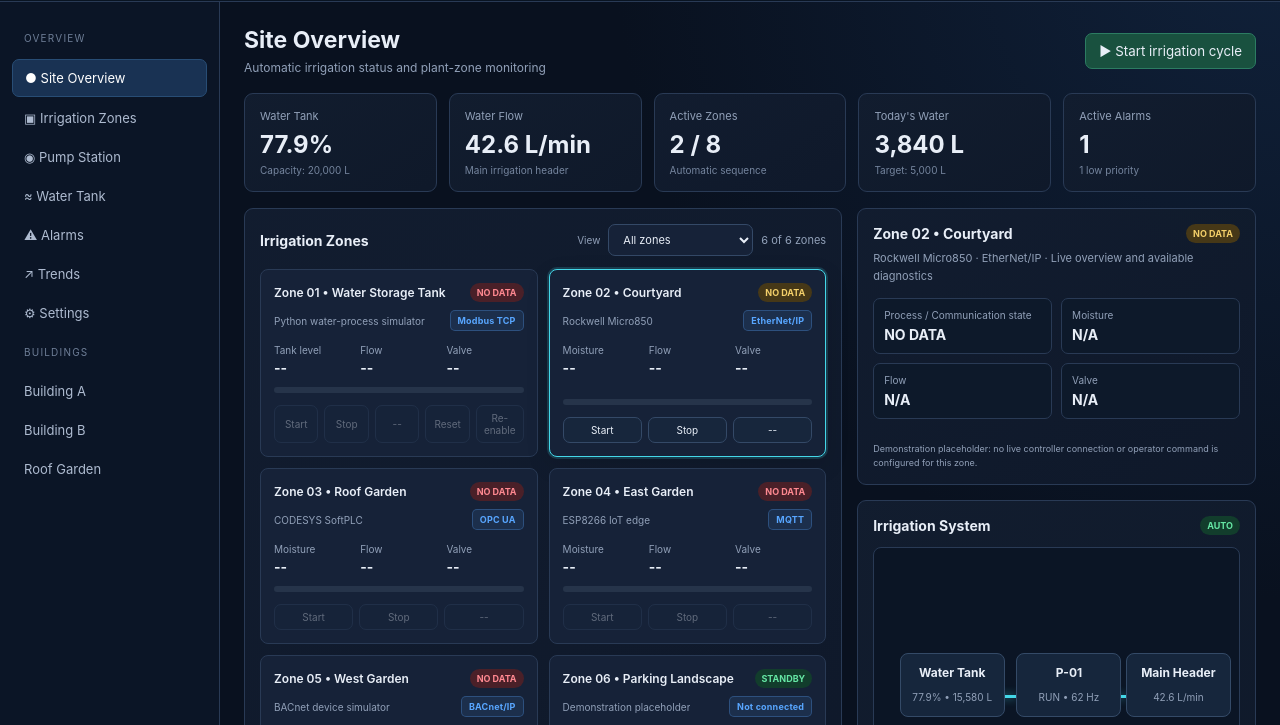
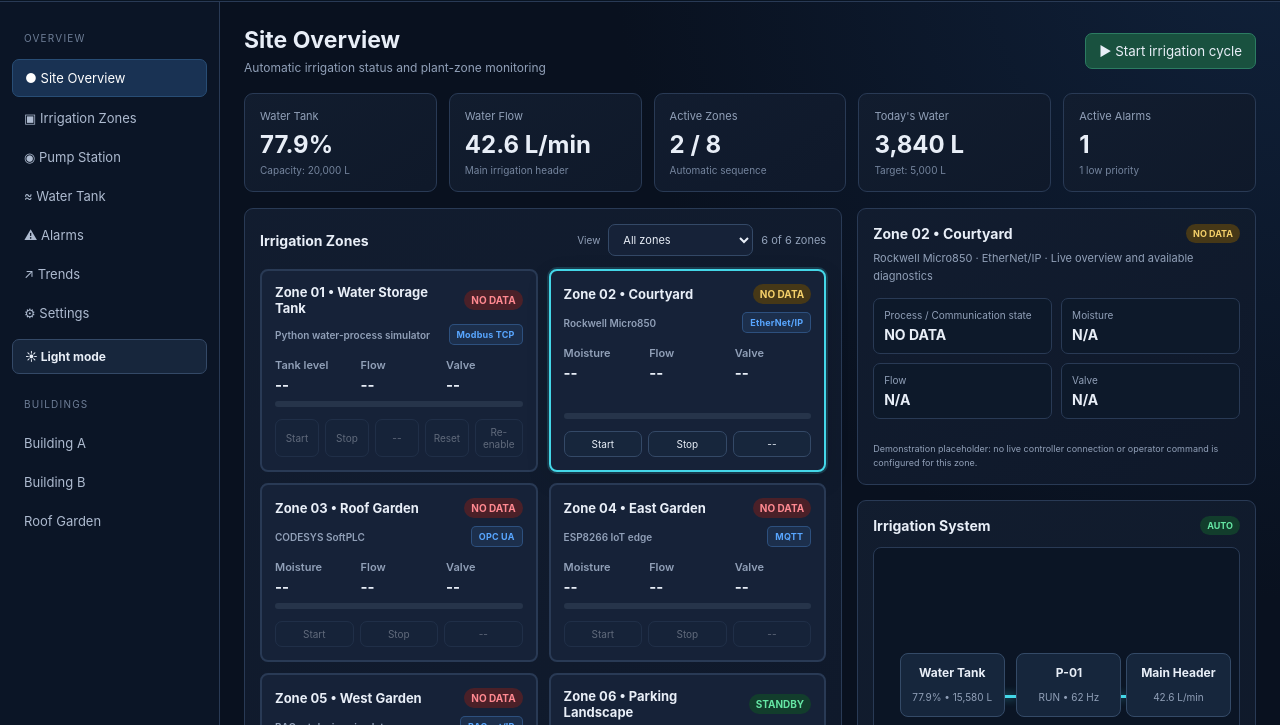
Before and after one commit to Radfar/building-irrigation-scada, a website: page index.html in a window 1280 px wide. Shown: the part 68-793 px from the top of the page. Drawn offline with Linux system fonts and the light colour scheme; no server answers.

Commit message:
Improve zone card readability and move theme control to sidebar

```diff
--- a/index.html
+++ b/index.html
@@ -1562,7 +1562,7 @@
         :root { color-scheme:dark; --surface-raised:#1b2b43; --surface-soft:#0d192a; --header-bg:rgba(10,20,35,.96); }
         body[data-theme="light"] {
             color-scheme:light; --bg:#edf2f7; --panel:#fff; --panel-2:#f4f7fb; --panel-3:#e8eef5;
-            --border:#d4deea; --border-light:#c2cfdd; --text:#172b45; --muted:#60738b;
+            --border:#b8c7d8; --border-light:#a8b9cc; --text:#172b45; --muted:#526982;
             --surface-raised:#fff; --surface-soft:#eaf0f6; --header-bg:rgba(255,255,255,.97);
             background:radial-gradient(circle at top right,#e1edf8 0,var(--bg) 42%);
         }
@@ -1581,8 +1581,20 @@
         body[data-theme="light"] .faceplate-overlay { background:rgba(20,35,55,.25); }
         body[data-theme="light"] .faceplate-footer, body[data-theme="light"] footer { color:var(--muted); }
         body[data-theme="light"] .close-button:hover { background:#e6edf5;color:#172b45; }
-        .theme-toggle { display:inline-flex;align-items:center;gap:7px;padding:8px 11px;font-size:11px;white-space:nowrap; }
-        .zone { min-height:174px;display:flex;flex-direction:column;cursor:pointer;transition:border-color .16s,box-shadow .16s,transform .16s; }
+        .theme-toggle { display:inline-flex;align-items:center;gap:7px;padding:8px 11px;font-size:12px;font-weight:700;white-space:nowrap; }
+        .sidebar-theme-toggle { width:100%;justify-content:flex-start;margin:5px 0 12px;padding:9px 12px;border-color:var(--border-light); }
+        .zone { min-height:174px;display:flex;flex-direction:column;cursor:pointer;border-width:2px;transition:border-color .16s,box-shadow .16s,transform .16s; }
+        .zone-name { font-size:13px;font-weight:700; }
+        .zone .status { font-size:10px;font-weight:750; }
+        .zone .metric { font-size:11px;font-weight:600; }
+        .zone .metric strong { font-size:15px;font-weight:750; }
+        .zone-device { font-size:11px;font-weight:600; }
+        .protocol-chip { font-size:10px;font-weight:750; }
+        body[data-theme="light"] .zone { border-color:#a8b9cc; }
+        body[data-theme="light"] .zone:hover, body[data-theme="light"] .zone.is-selected { border-color:#477da9; }
+        .no-data { color:#ffd0d7;background:#5b1728;border:1px solid #8b3447; }
+        body[data-theme="light"] .no-data { color:#8b1e32;background:#f8dfe4;border-color:#d99aa7; }
+        .sidebar-theme-toggle:focus-visible { outline:2px solid var(--blue);outline-offset:2px; }
         .zone:hover { border-color:var(--blue);transform:translateY(-1px); }
         .zone.is-selected { border-color:var(--cyan);box-shadow:0 0 0 2px rgba(68,215,232,.18),0 8px 24px rgba(0,0,0,.12); }
         .zone[data-zone="01"] .bar + .zone-data { display:none; }
@@ -1655,8 +1667,6 @@
     </div>
 
 
-    <button id="theme-toggle" class="theme-toggle" type="button">☀ Light mode</button>
-
     <div class="top-status">
 
         <span class="online">
@@ -1735,6 +1745,8 @@
         <div class="nav">
             ⚙ Settings
         </div>
+
+        <button id="theme-toggle" class="theme-toggle sidebar-theme-toggle" type="button" aria-label="Toggle display theme">☀ Light mode</button>
 
 
         <div class="nav-title">
@@ -1983,7 +1995,7 @@
 
     <div class="zone-head">
         <span class="zone-name">Zone 02 • Courtyard</span>
-        <span id="z2-status" class="status warn">NO DATA</span>
+        <span id="z2-status" class="status no-data">NO DATA</span>
     </div>
 
     <div class="zone-data">
@@ -2008,7 +2020,7 @@
 
     <div class="zone-head">
         <span class="zone-name">Zone 03 • Roof Garden</span>
-        <span id="z3-status" class="status warn">NO DATA</span>
+        <span id="z3-status" class="status no-data">NO DATA</span>
     </div>
 
     <div class="zone-data">
@@ -2044,7 +2056,7 @@
 
     <div class="zone-head">
         <span class="zone-name">Zone 04 • East Garden</span>
-        <span id="z4-status" class="status warn">NO DATA</span>
+        <span id="z4-status" class="status no-data">NO DATA</span>
     </div>
 
     <div class="zone-data">
@@ -2248,7 +2260,7 @@
             <div>
 
                 <div class="card zone-details" id="zone-details-panel" aria-live="polite">
-                    <div class="section-head"><h3 id="detail-title">Zone 02 • Courtyard</h3><span id="detail-status" class="status warn">NO DATA</span></div>
+                    <div class="section-head"><h3 id="detail-title">Zone 02 • Courtyard</h3><span id="detail-status" class="status no-data">NO DATA</span></div>
                     <p class="detail-intro" id="detail-subtitle">Select a zone card to inspect its controller, protocol and process values.</p>
                     <div class="detail-grid" id="detail-grid"></div><div class="detail-actions" id="detail-actions"></div>
                     <div class="detail-hint" id="detail-hint">Selecting a zone only opens its details. It does not issue a process command.</div>
```
